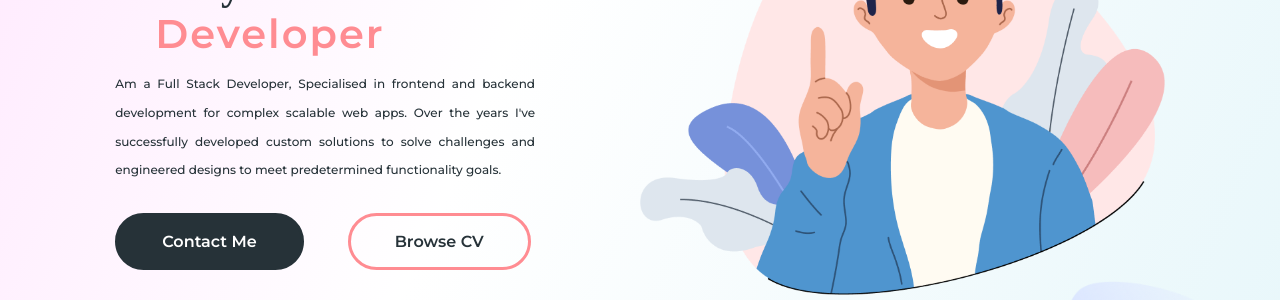
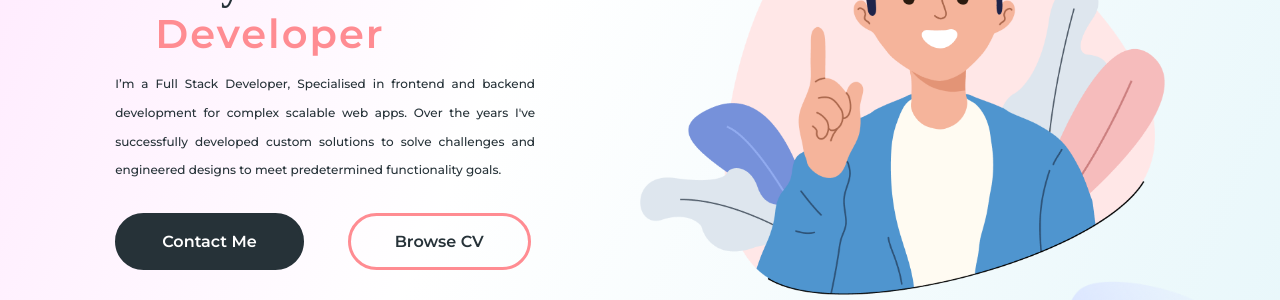
Before and after one commit to Ay4codes/portfolio-v1, a Next.js app: page / in a window 1280 px wide. Shown: the part 261-561 px from the top of the page. Built offline with nearby package versions, Linux system fonts and the light colour scheme; no server answers; some icons are missing; a web font is replaced by a local one.

Commit message:
Hero section Typo Err

```diff
--- a/components/Home-Components/Homehead.js
+++ b/components/Home-Components/Homehead.js
@@ -20,7 +20,7 @@ export default function Homehead() {
                             <p><span><Icon icon="ic:round-less-than" /></span>Developer<span><Icon icon="ic:round-greater-than" /></span></p>
                         </div>
                         <div className="intro-msg-p">
-                            <p>Am a Full Stack Developer, Specialised in frontend and backend development for complex scalable web apps. Over the years I've successfully developed custom solutions to solve challenges and engineered designs to meet predetermined functionality goals.</p>
+                            <p>I’m a Full Stack Developer, Specialised in frontend and backend development for complex scalable web apps. Over the years I've successfully developed custom solutions to solve challenges and engineered designs to meet predetermined functionality goals.</p>
                         </div>
                         <div className="home-head-btm-btns-wrapper">
                             <Link href={'/contact'}>
--- a/styles/contact.css
+++ b/styles/contact.css
@@ -207,7 +207,7 @@
         width: 60%;
     }
 }
-@media (max-width: 800px) {
+@media (max-width: 850px) {
     .contact-info-inner-wrapper {
         margin-top: 20px;
     }
```
Also changed, not shown: public/preview-prev.png (added), public/preview.png.
